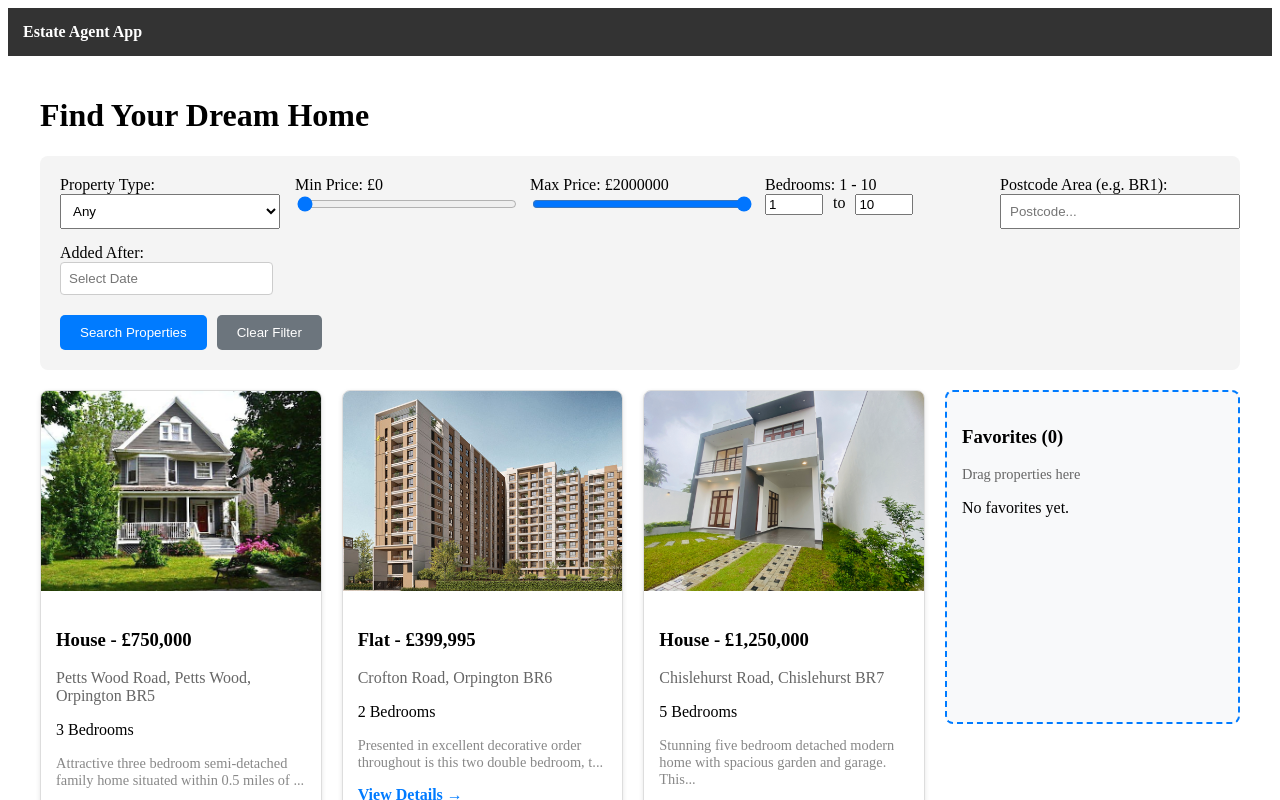
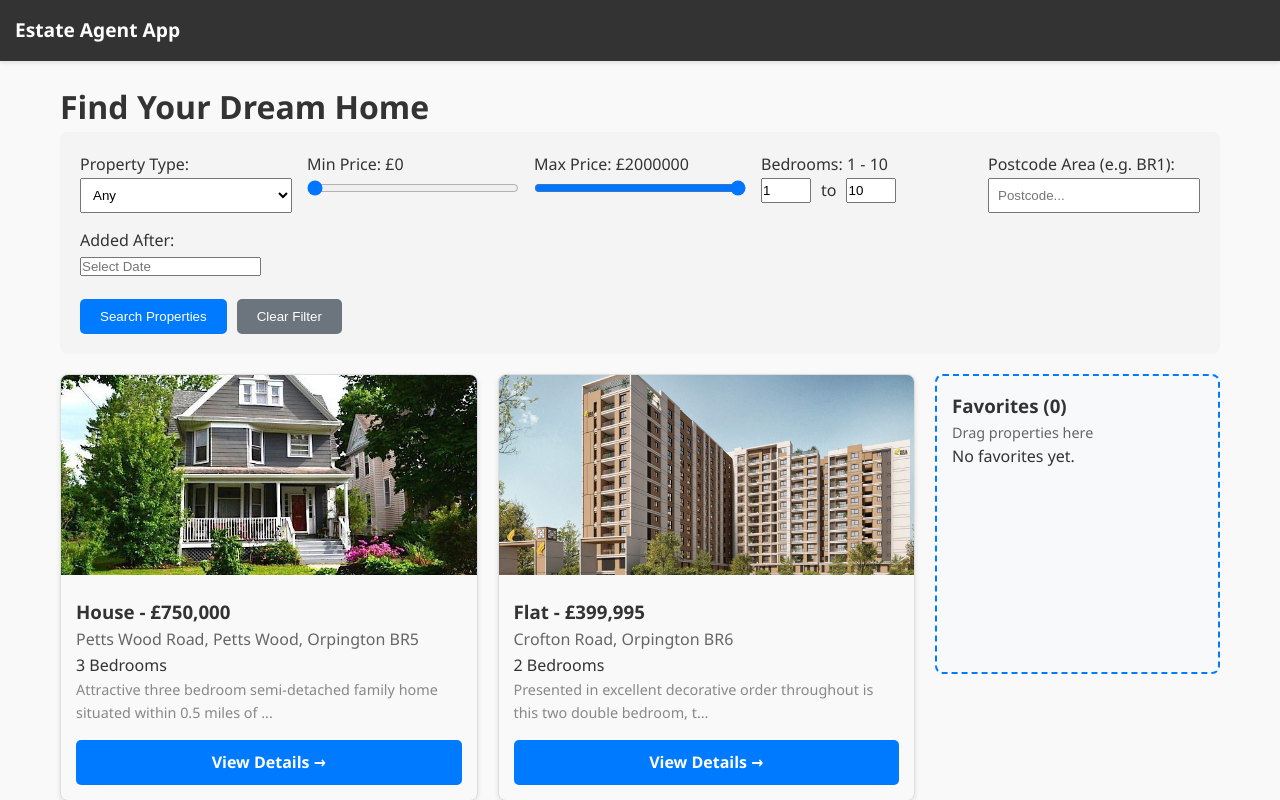
Before and after one commit to Dev-Liss/Responsive-Web-Application--SPA-, a React (Vite) app in the folder estate-agent-app/: page / in a window 1280 px wide. Shown: the top 800 px of the page. Built offline with nearby package versions, Linux system fonts and the light colour scheme.

Commit message:
Initial Publish

```diff
--- a/estate-agent-app/index.html
+++ b/estate-agent-app/index.html
@@ -4,6 +4,8 @@
     <meta charset="UTF-8" />
     <link rel="icon" type="image/svg+xml" href="/vite.svg" />
     <meta name="viewport" content="width=device-width, initial-scale=1.0" />
+    <meta http-equiv="Content-Security-Policy"
+      content="default-src 'self'; img-src 'self' data:; style-src 'self' 'unsafe-inline'; script-src 'self' 'unsafe-inline';">
     <title>estate-agent-app</title>
   </head>
   <body>
--- a/estate-agent-app/package.json
+++ b/estate-agent-app/package.json
@@ -2,12 +2,15 @@
   "name": "estate-agent-app",
   "private": true,
   "version": "0.0.0",
+  "homepage": "https://Dev-Liss.github.io/Responsive-Web-Application--SPA-",
   "type": "module",
   "scripts": {
     "dev": "vite",
     "build": "vite build",
     "lint": "eslint .",
-    "preview": "vite preview"
+    "preview": "vite preview",
+    "predeploy": "npm run build",
+    "deploy": "gh-pages -d dist"
   },
   "dependencies": {
     "react": "^19.2.0",
@@ -27,6 +30,7 @@
     "eslint": "^9.39.1",
     "eslint-plugin-react-hooks": "^7.0.1",
     "eslint-plugin-react-refresh": "^0.4.24",
+    "gh-pages": "^6.3.0",
     "globals": "^16.5.0",
     "vite": "^7.2.4"
   }
--- a/estate-agent-app/src/App.jsx
+++ b/estate-agent-app/src/App.jsx
@@ -1,5 +1,5 @@
 import React from 'react';
-import { BrowserRouter as Router, Routes, Route } from 'react-router-dom';
+import { HashRouter as Router, Routes, Route } from 'react-router-dom';
 import { PropertyProvider } from './context/PropertyContext';
 import NavBar from './components/NavBar';
 import SearchPage from './pages/SearchPage';
--- a/estate-agent-app/src/components/PropertyCard.jsx
+++ b/estate-agent-app/src/components/PropertyCard.jsx
@@ -24,13 +24,13 @@ const PropertyCard = ({ property }) => {
                 cursor: 'move'
             }}
         >
-            <img src={`/${property.picture}`} alt={property.type} style={{ width: '100%', height: '200px', objectFit: 'cover' }} />
+            <img src={`${import.meta.env.BASE_URL}${property.picture}`} alt={property.type} style={{ width: '100%', height: '200px', objectFit: 'cover' }} />
             <div style={{ padding: '15px' }}>
                 <h3>{property.type} - £{property.price.toLocaleString()}</h3>
                 <p style={{ color: '#666' }}>{property.location}</p>
                 <p>{property.bedrooms} Bedrooms</p>
                 <p style={{ fontSize: '0.9em', color: '#888' }}>{property.description.substring(0, 80)}...</p>
-                <Link to={`/property/${property.id}`} style={{ display: 'block', marginTop: '10px', color: '#007bff', fontWeight: 'bold' }}>
+                <Link to={`/property/${property.id}`} className="btn-view">
                     View Details &rarr;
                 </Link>
             </div>
--- a/estate-agent-app/src/index.css
+++ b/estate-agent-app/src/index.css
@@ -1,7 +1,87 @@
-/* Styles for Date Picker Input */
-.date-picker-input {
-    width: 100%;
-    padding: 8px;
-    border: 1px solid #ccc;
-    border-radius: 4px;
+/* GLOBAL RESETS */
+* {
+    box-sizing: border-box;
+    margin: 0;
+    padding: 0;
 }
+
+body {
+    font-family: 'Segoe UI', Tahoma, Geneva, Verdana, sans-serif;
+    background-color: #f9f9f9;
+    color: #333;
+    line-height: 1.6;
+}
+
+/* NAVIGATION */
+nav {
+    background: #2c3e50;
+    padding: 1rem 2rem;
+    box-shadow: 0 2px 4px rgba(0,0,0,0.1);
+}
+
+nav a {
+    color: white;
+    text-decoration: none;
+    font-weight: 600;
+    font-size: 1.2rem;
+}
+
+/* RESPONSIVE LAYOUTS */
+.container {
+    max-width: 1200px;
+    margin: 0 auto;
+    padding: 20px;
+}
+
+/* Search Page Layout: Desktop (Side-by-side) -> Mobile (Stacked) */
+.search-layout {
+    display: grid;
+    grid-template-columns: 3fr 1fr; /* Desktop: Results Left, Favorites Right */
+    gap: 20px;
+}
+
+@media (max-width: 768px) {
+    .search-layout {
+        grid-template-columns: 1fr; /* Mobile: Stack them in one column */
+    }
+
+    /* Order: Put Favorites ABOVE results on mobile so user sees them?
+       Or below. Let's keep below for now, or use 'order' to swap. */
+}
+
+/* Property Grid within the Results Area */
+.property-grid {
+    display: grid;
+    grid-template-columns: repeat(auto-fill, minmax(280px, 1fr));
+    gap: 20px;
+}
+
+/* BUTTON STYLES (Global) */
+button {
+    transition: transform 0.1s, background-color 0.2s;
+}
+
+button:active {
+    transform: scale(0.98);
+}
+
+/* Add to src/index.css */
+
+.btn-view {
+    display: inline-block;
+    width: 100%; /* Makes it full width of the card */
+    margin-top: 15px;
+    padding: 10px 0;
+    background-color: #007bff; /* Blue */
+    color: white !important; /* Force text to be white */
+    text-decoration: none;
+    text-align: center;
+    border-radius: 5px;
+    font-weight: 600;
+    transition: background-color 0.2s;
+    border: none;
+}
+
+.btn-view:hover {
+    background-color: #0056b3; /* Darker blue on hover */
+}
--- a/estate-agent-app/src/pages/PropertyDetails.jsx
+++ b/estate-agent-app/src/pages/PropertyDetails.jsx
@@ -38,17 +38,17 @@ const PropertyDetails = () => {
 
                 {/* LEFT: Image Gallery */}
                 <div>
-                    <img src={`/${mainImage}`} alt="Main" style={{ width: '100%', borderRadius: '8px', marginBottom: '10px' }} />
+                    <img src={`${import.meta.env.BASE_URL}${mainImage}`} alt="Main" style={{ width: '100%', borderRadius: '8px', marginBottom: '10px' }} />
                     <div style={{ display: 'flex', gap: '10px' }}>
                         {images.map((img, index) => (
                         <img
                             key={index}
-                                src={`/${img}`}
+                            src={`${import.meta.env.BASE_URL}${img}`}
                             alt={`Thumbnail ${index}`}
                             onClick={() => setMainImage(img)}
                             style={{
                                 width: '80px', height: '60px', objectFit: 'cover', cursor: 'pointer', borderRadius: '4px',
-                                    border: mainImage === img ? '3px solid #007bff' : '1px solid #ddd' // Thicker border for better visibility
+                                border: mainImage === img ? '3px solid #007bff' : '1px solid #ddd'
                             }}
                         />
                         ))}
--- a/estate-agent-app/src/pages/SearchPage.jsx
+++ b/estate-agent-app/src/pages/SearchPage.jsx
@@ -143,10 +143,10 @@ const SearchPage = () => {
             </div>
 
             {/* GRID LAYOUT: Results (Left) + Favorites (Right) */}
-            <div style={{ display: 'grid', gridTemplateColumns: '3fr 1fr', gap: '20px' }}>
+            <div className="search-layout">
 
                 {/* LEFT: Search Results */}
-                <div style={{ display: 'grid', gridTemplateColumns: 'repeat(auto-fill, minmax(280px, 1fr))', gap: '20px' }}>
+                <div className="property-grid">
                     {filteredProperties.length === 0 ? <p>No properties found.</p> :
                         filteredProperties.map(property => (
                             <PropertyCard key={property.id} property={property} />
--- a/estate-agent-app/vite.config.js
+++ b/estate-agent-app/vite.config.js
@@ -4,4 +4,5 @@ import react from '@vitejs/plugin-react-swc'
 // https://vite.dev/config/
 export default defineConfig({
   plugins: [react()],
+  base: '/Responsive-Web-Application--SPA-/',
 })
```
Also changed, not shown: 1 other file (tests, documents, lock files or other folders). Lines whose indentation alone changed are shown as unchanged.
